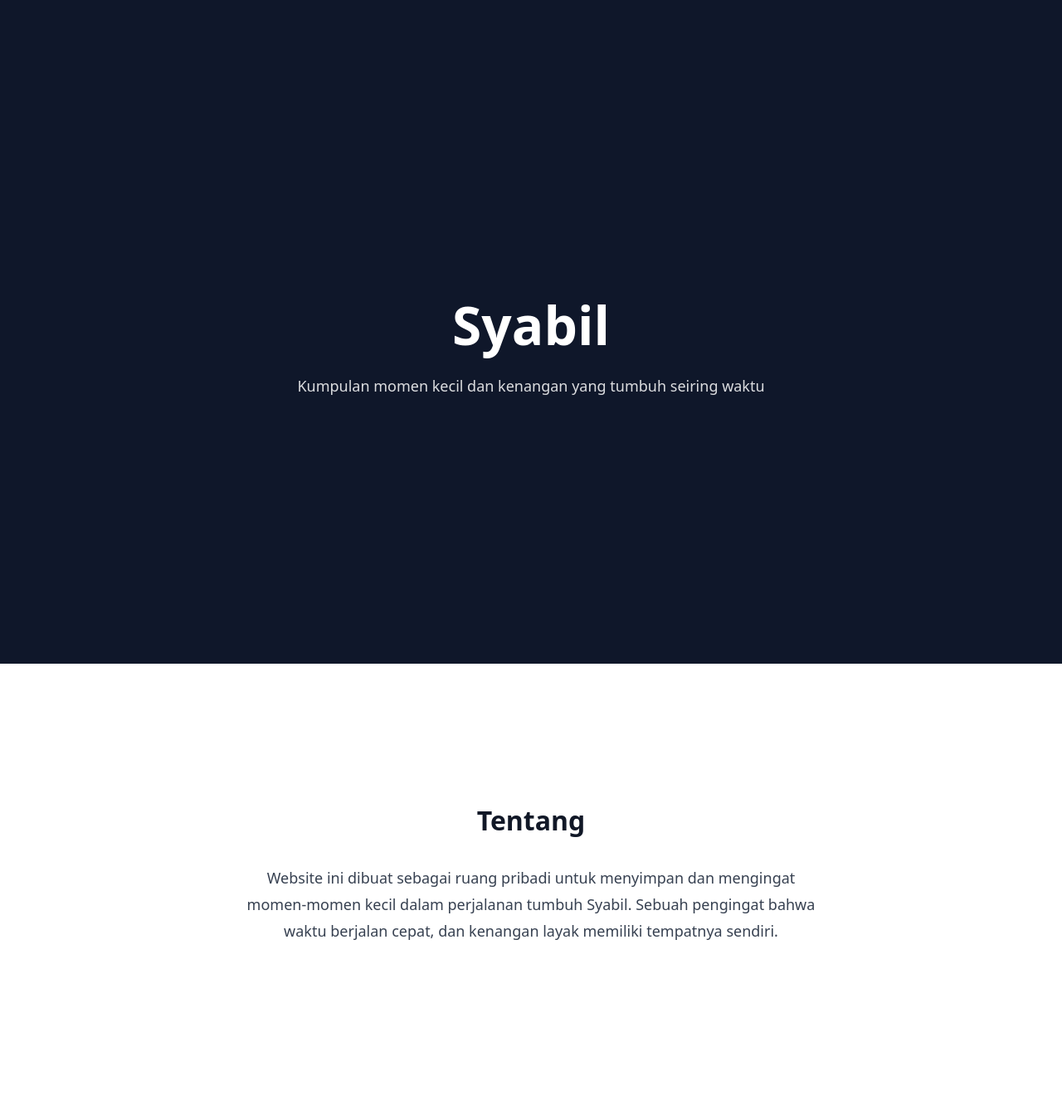
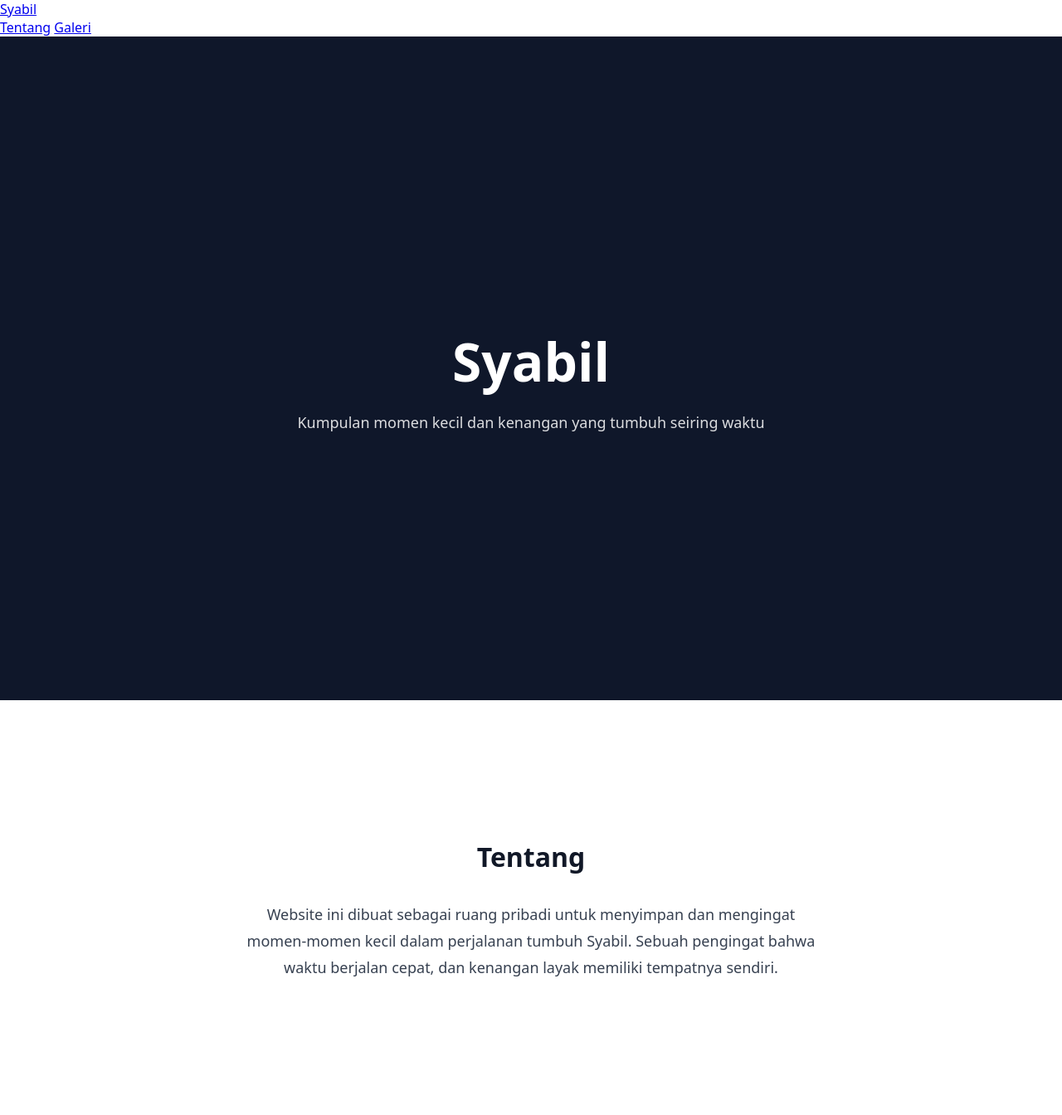
Before and after one commit to ivanmaulana1541/syabil-profile-web, a plain HTML site: page index.html in a window 1280 px wide. Shown: the top 1344 px of the page at 83% size. Drawn offline with Linux system fonts and the light colour scheme.

Commit message:
Update index.html

```diff
--- a/index.html
+++ b/index.html
@@ -8,14 +8,27 @@
 </head>
 <body>
 
-  <header class="hero">
+  <!-- NAVIGATION -->
+  <nav class="nav">
+    <div class="nav-inner">
+      <a href="#home" class="nav-logo">Syabil</a>
+      <div class="nav-links">
+        <a href="#about">Tentang</a>
+        <a href="#gallery">Galeri</a>
+      </div>
+    </div>
+  </nav>
+
+  <!-- HERO -->
+  <header class="hero" id="home">
     <div class="hero-inner">
       <h1>Syabil</h1>
       <p>Kumpulan momen kecil dan kenangan yang tumbuh seiring waktu</p>
     </div>
   </header>
 
-  <section class="about">
+  <!-- ABOUT -->
+  <section class="about" id="about">
     <div class="about-inner">
       <h2>Tentang</h2>
       <p>
@@ -27,7 +40,8 @@
     </div>
   </section>
 
-  <main class="container">
+  <!-- GALLERY -->
+  <main class="container" id="gallery">
     <h2>Galeri Foto</h2>
 
     <div class="gallery">
@@ -75,15 +89,18 @@
     </div>
   </main>
 
+  <!-- FOOTER -->
   <footer>
     Made with ❤️ by Dad
   </footer>
 
+  <!-- LIGHTBOX -->
   <div id="lightbox" class="lightbox">
     <span class="close">&times;</span>
     <img id="lightbox-img" class="lightbox-img" src="">
   </div>
 
+  <!-- LIGHTBOX SCRIPT -->
   <script>
     const images = document.querySelectorAll('.gallery img');
     const lightbox = document.getElementById('lightbox');
```
